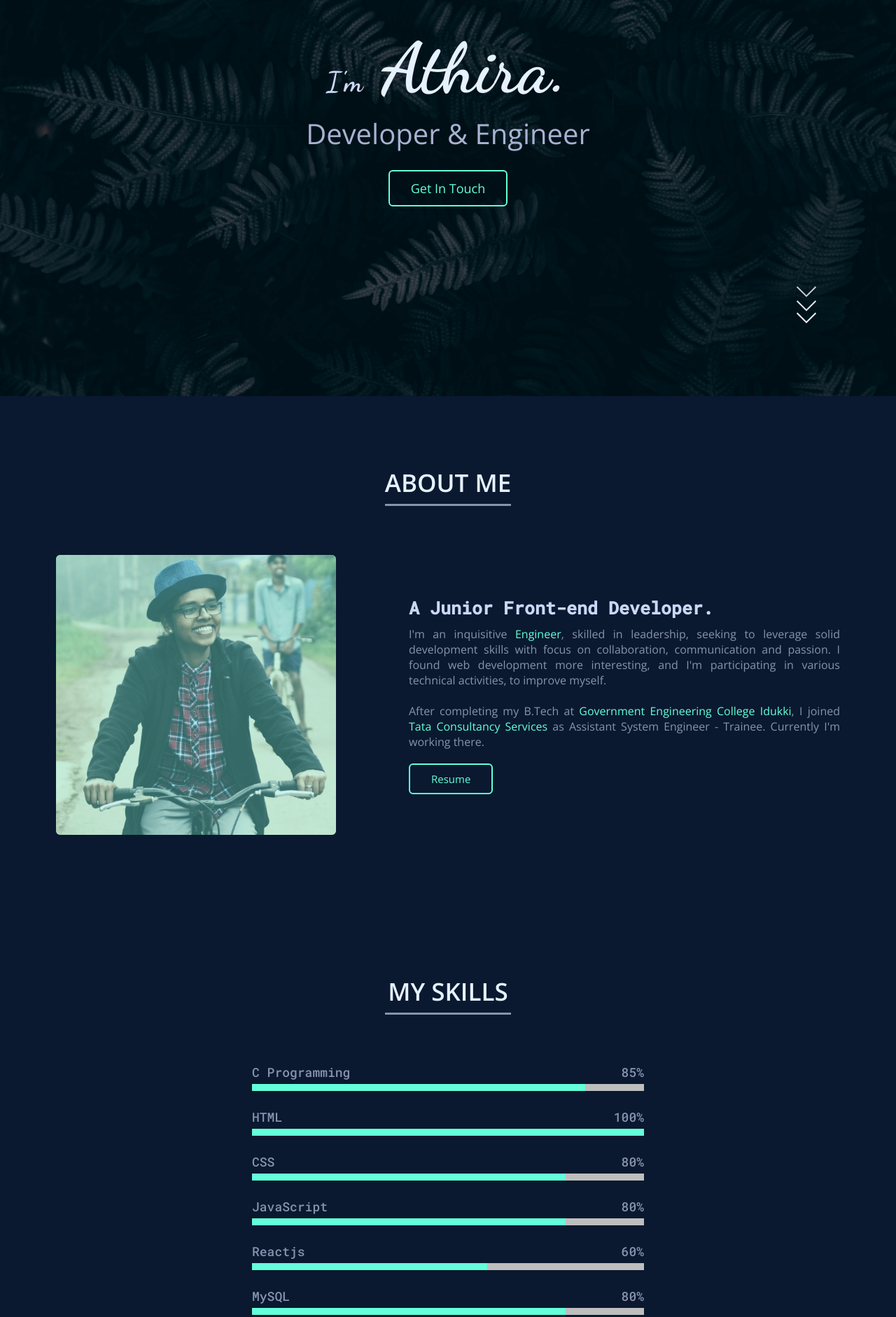
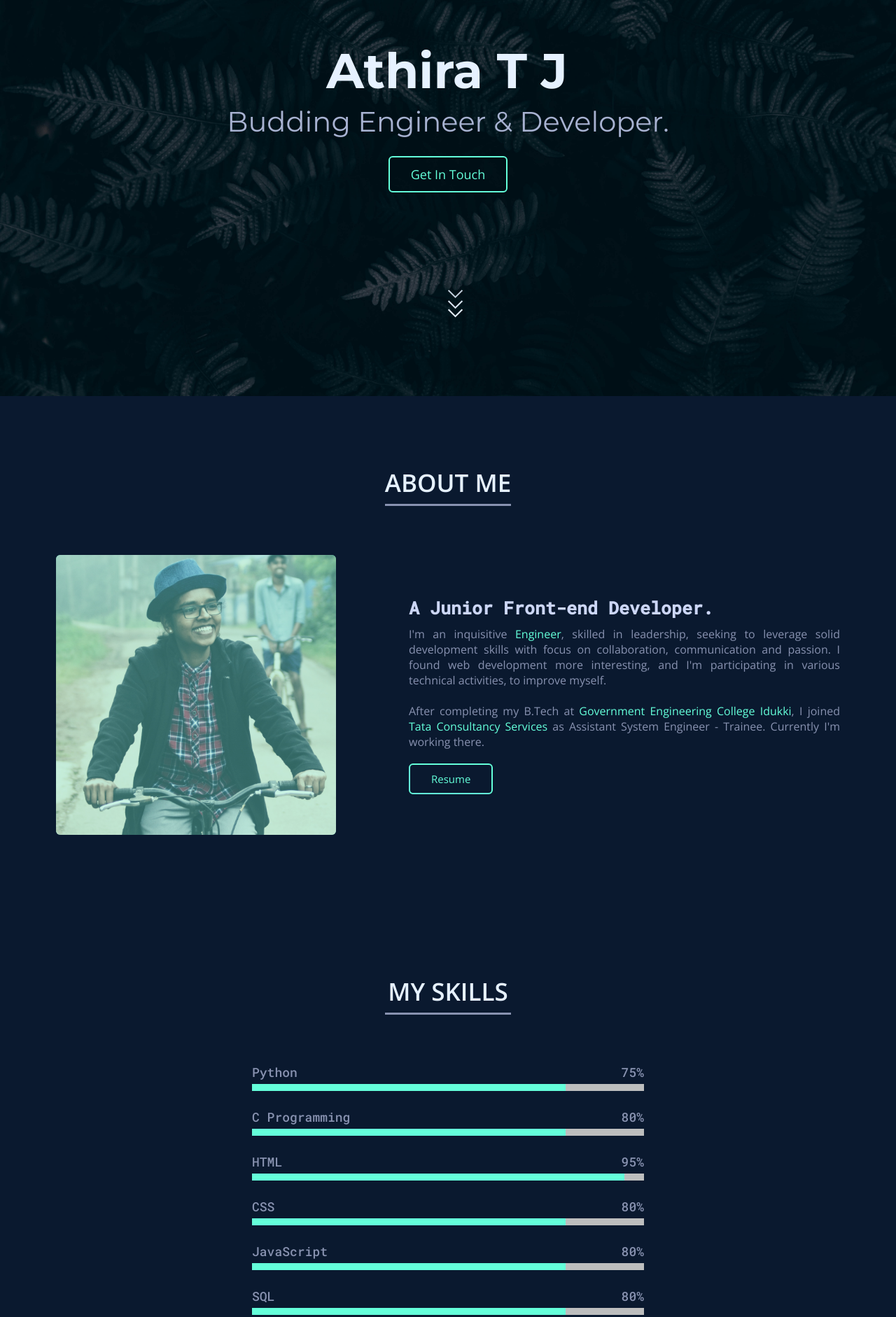
Before and after one commit to athiratj/portfolio, a plain HTML site: page index.html in a window 1280 px wide. Shown: the part 234-2116 px from the top of the page at 70% size. Drawn offline with nearby package versions, Linux system fonts and the light colour scheme.

Commit message:
updated profile

```diff
--- a/index.html
+++ b/index.html
@@ -8,8 +8,10 @@
     <link href="https://unpkg.com/aos@2.3.1/dist/aos.css" rel="stylesheet">
     <link rel="stylesheet" href="https://cdnjs.cloudflare.com/ajax/libs/font-awesome/5.14.0/css/all.min.css" />
     <link rel="stylesheet" href="style.css">
-    <link rel="icon" href="images/favicon.ico" />
-
+    <link rel="apple-touch-icon" sizes="180x180" href="/apple-touch-icon.png">
+    <link rel="icon" type="image/png" sizes="32x32" href="images/favicon-32x32.png">
+    <link rel="icon" type="image/png" sizes="16x16" href="images/favicon-16x16.png">
+    <link rel="manifest" href="/site.webmanifest">
 </head>
 
 <body>
@@ -34,8 +36,8 @@
     <section class="home" id="home">
         <div class="max-width">
             <div class="home-content">
-                <div class="text-2" data-aos="fade-down" data-aos-duration="3000"><span class="text-1">I'm</span> Athira.</div>
-                <div class="text-3">Developer & Engineer </div>
+                <div class="text-2" data-aos="fade-down" data-aos-duration="3000">Athira T J</div>
+                <div class="text-3">Budding Engineer & Developer.</div>
                 <a data-aos="fade-zoom-in"
                 data-aos-easing="ease-in-back"
                 data-aos-delay="500" href="#contact">Get In Touch</a>
@@ -45,7 +47,8 @@
             <span></span>
             <span></span>
             <span></span>
-          </div>
+        </div>
+
     </section>
 
     <!-- about -->
@@ -82,15 +85,22 @@
                 <div class="column skillsbox">
                     <div class="bars">
                         <div class="info">
+                            <span>Python</span>
+                            <span>75%</span>
+                        </div>
+                        <div class="line css"></div>
+                    </div>
+                    <div class="bars">
+                        <div class="info">
                             <span>C Programming</span>
-                            <span>85%</span>
+                            <span>80%</span>
                         </div>
                         <div class="line c"></div>
                     </div>
                     <div class="bars">
                         <div class="info">
                             <span>HTML</span>
-                            <span>100%</span>
+                            <span>95%</span>
                         </div>
                         <div class="line html"></div>
                     </div>
@@ -110,17 +120,17 @@
                     </div>
                     <div class="bars">
                         <div class="info">
+                            <span>SQL</span>
+                            <span>80%</span>
+                        </div>
+                        <div class="line mysql"></div>
+                    </div>
+                    <div class="bars">
+                        <div class="info">
                             <span>Reactjs</span>
                             <span>60%</span>
                         </div>
                         <div class="line react"></div>
-                    </div>
-                    <div class="bars">
-                        <div class="info">
-                            <span>MySQL</span>
-                            <span>80%</span>
-                        </div>
-                        <div class="line mysql"></div>
                     </div>
                     <div class="bars">
                         <div class="info">
@@ -164,7 +174,7 @@
                         <div class="row"><h1>Store Locator</h1>
                             <a href="https://athiratj.github.io/live-JS-training-challenge/"><i class="fas fa-external-link-alt fa-lg"></i></a></div>
                         <h2>HTML5, CSS3, JS and Google Maps API</h2>
-                        <p>A Google Maps store locator to find out the stores present in an area. I made use of the Google Maps Simple Store locator documentation to be built.</p>
+                        <p>A Google Maps store locator to find out the stores present in an area. I made use of the Google Maps Simple Store locator documentation.</p>
                     </div>
                 </div>
                 <div class="project-item" data-aos="fade-up"
@@ -200,7 +210,7 @@
                     <div class="row"><h1>Netflix Clone</h1>
                         <a href="https://github.com/athiratj/netflix-clone"><i class="fas fa-external-link-alt fa-lg"></i></a></div>
                     <h2>React, CSS3 and Netflix API</h2>
-                    <p>A partially completed Netflix clone application is a fun project I made to learn Reactjs during weekends.</p>
+                    <p>A very basic Netflix clone application is a fun project I made to learn Reactjs.</p>
                 </div>
             </div>
             </div>
@@ -254,15 +264,13 @@
                 <a href="https://www.instagram.com/athira__tj"
                   ><i class="fab fa-instagram fa-lg"></i
                 ></a>
-                <a href="https://www.facebook.com/athiratj83"
-                  ><i class="fab fa-facebook fa-lg"></i
-                ></a>
                 <a href="https://twitter.com/athira_tj"
                   ><i class="fab fa-twitter fa-lg"></i
                 ></a>
               </div>
         <span>Made by <a href="https://www.athiratj.engineer">Athira</a> <i class="far fa-copyright"></i> Copyright 2020 </span>
     </footer>
+    <script src="https://unpkg.com/@lottiefiles/lottie-player@latest/dist/lottie-player.js"></script>
     <script src="https://code.jquery.com/jquery-3.5.1.min.js"></script>
     <script src="https://unpkg.com/aos@2.3.1/dist/aos.js"></script>
     <script src="script.js"></script>
--- a/style.css
+++ b/style.css
@@ -1,4 +1,4 @@
-@import url('https://fonts.googleapis.com/css2?family=Open+Sans:ital,wght@0,400;0,600;0,800;1,700&family=Roboto+Mono:wght@400;500&family=Dancing+Script:wght@700&display=swap');
+@import url('https://fonts.googleapis.com/css2?family=Open+Sans:ital,wght@0,400;0,600;0,800;1,700&family=Roboto+Mono:wght@400;500&family=Montserrat:wght@100;200;400;700&display=swap');
 
 * {
     margin: 0;
@@ -172,7 +172,7 @@ section .title::after {
     display: flex;
     justify-content: center;
     background: url("images/leaf-banner.jpg") no-repeat center;
-    background-color: rgba(2,12,27,0.7);
+    background-color: #0a192f;
     height: 100vh;
     color: #e6f1ff;
     min-height: 500px;
@@ -189,27 +189,18 @@ section .title::after {
     text-align: center;
 }
 
-.home .home-content .text-1 {
-    font-size: 40px;
-    color:#ccd6f6;
-}
-
 .home .home-content .text-2 {
-    font-family: 'Dancing Script', cursive;
-    font-size: 100px;
+    font-family: 'Montserrat', sans-serif;
+    font-size: 70px;
     font-weight: 700;
     margin-left: -3px;
 }
 
 .home .home-content .text-3 {
+    font-family: 'Montserrat', sans-serif;
     font-size: 40px;
     color:#a8b2d1;
     margin: 5px 0;
-}
-
-.home .home-content .text-3 span {
-    color: #64ffda;
-    font-weight: 500;
 }
 
 .home .home-content a {
@@ -232,14 +223,14 @@ section .title::after {
 .home .box{
 	position: absolute;
 	top: 82%;
-	left: 90%;
+	left: 51%;
 	transform: translate(-50%, -50%);
 }
 
 .home .box span{
 	display: block;
-	width: 20px;
-	height: 20px;
+	width: 15px;
+	height: 15px;
 	border-bottom: 2px solid #e6f1ff;
 	border-right: 2px solid #e6f1ff;
 	transform: rotate(45deg);
@@ -271,6 +262,7 @@ section .title::after {
 		transform: rotate(45deg) translate(20px, 20px);
 	}
 }
+
 /* about */
 
 .about .about-content .left {
@@ -378,11 +370,15 @@ section .title::after {
 }
 
 .skills-content .skillsbox .c::before {
-    width: 85%;
+    width: 75%;
+}
+
+.skills-content .skillsbox .c::before {
+    width: 80%;
 }
 
 .skills-content .skillsbox .html::before {
-    width: 100%;
+    width: 95%;
 }
 
 .skills-content .skillsbox .css::before {
```
Also changed, not shown: images/android-chrome-192x192.png (added), images/android-chrome-512x512.png (added), images/apple-touch-icon.png (added), images/favicon-16x16.png (added), images/favicon-32x32.png (added), images/favicon.ico, images/site.webmanifest (added).
